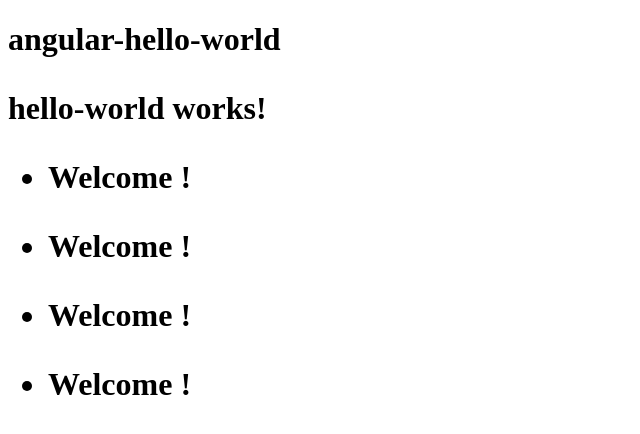
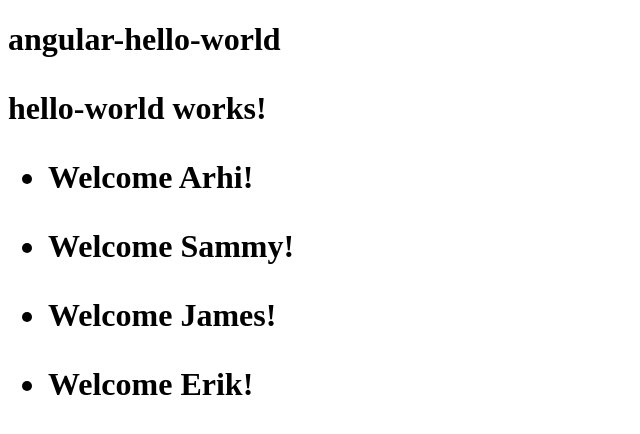
Before and after one commit to Madden20202-zz/angular-hello-world, an Angular app: page / in a window 1280 px wide. Shown: the top 434 px of the page, without its empty margins (0-640 px from the left). Built offline with nearby package versions, Linux system fonts and the light colour scheme.

Commit message:
Input Basics
Took input from one component and had that fill out information for another component

```diff
--- a/src/app/user-list/user-list.component.html
+++ b/src/app/user-list/user-list.component.html
@@ -1,5 +1,5 @@
 <ul>
     <li *ngFor="let name of names">
-        <app-user-item></app-user-item>
+        <app-user-item [name]= "name"></app-user-item>
     </li>
 </ul>
```
